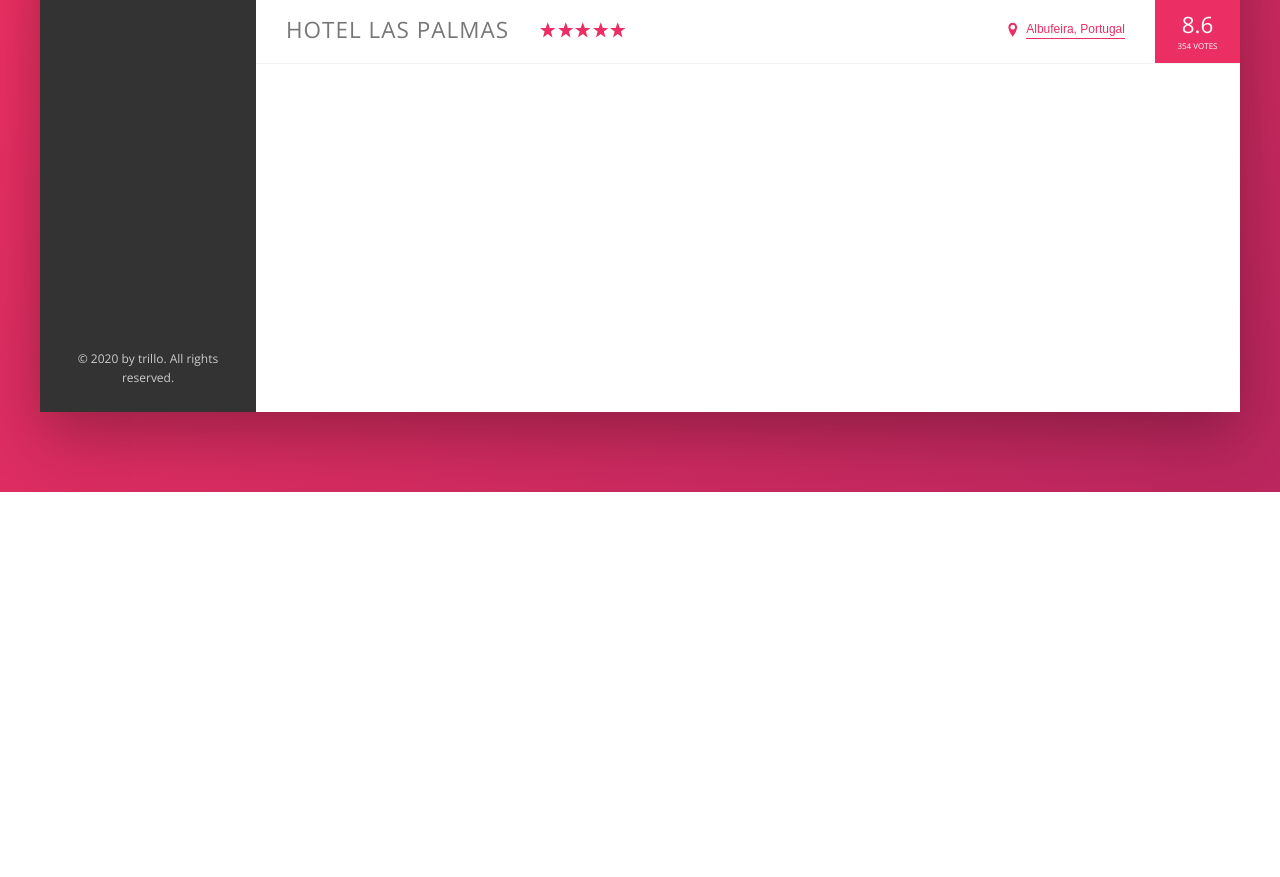
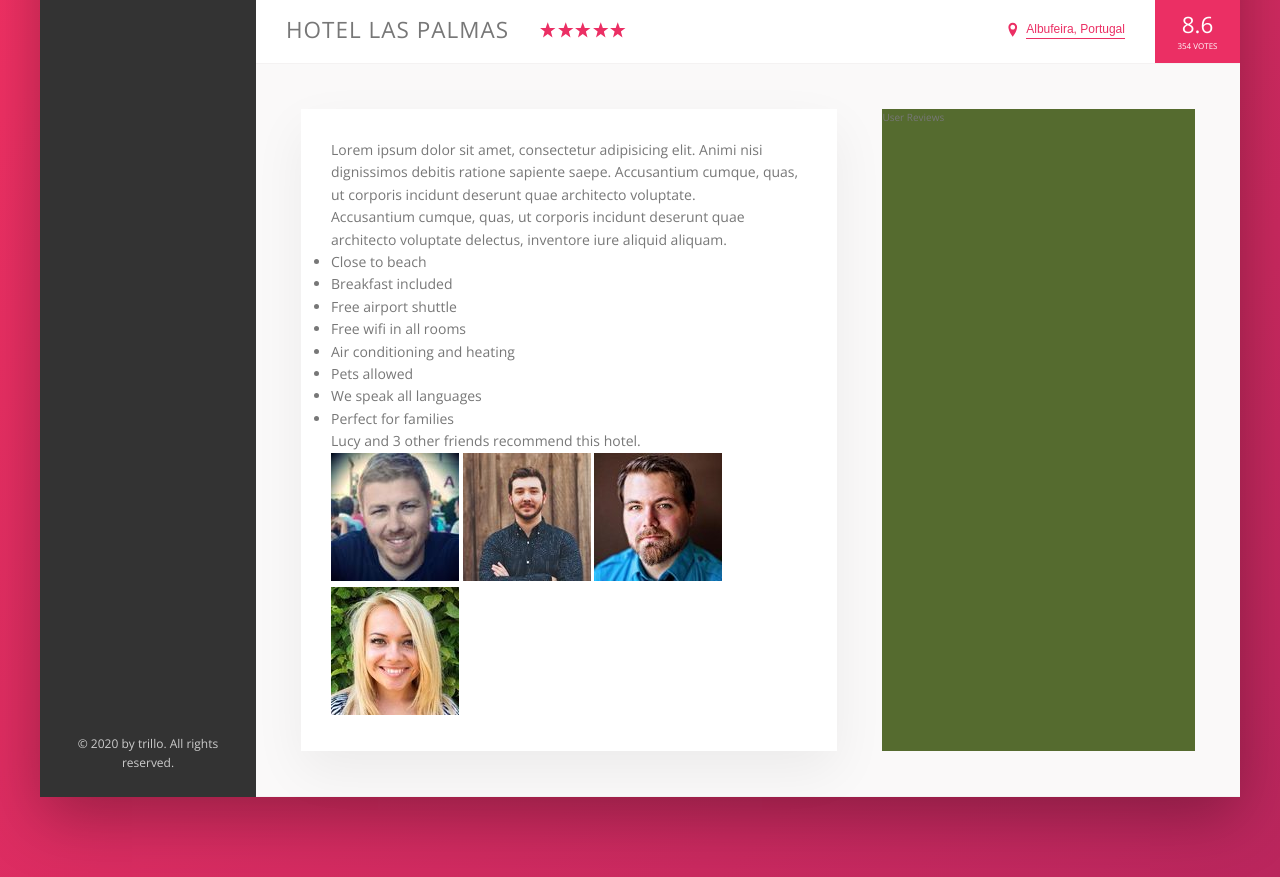
Before and after one commit to nishathapa/Trillo, a website: page index.html in a window 1280 px wide. Shown: the part 538-1415 px from the top of the page. Before the commit the page ends 1030 px from the top, so only its background shows below. Drawn offline with nearby package versions, Linux system fonts and the light colour scheme.

Commit message:
Started description section

```diff
--- a/index.html
+++ b/index.html
@@ -141,11 +141,48 @@
                            <div class="overview__rating-average">8.6</div>
                            <div class="overview__rating-count">354 votes</div>
                        </div>
+                   </div>
+                   <div class="detail">
+                       <div class="description">
+                            <p class="paragraph">
+                                Lorem ipsum dolor sit amet, consectetur adipisicing elit. Animi nisi dignissimos debitis
+                                 ratione sapiente saepe. Accusantium cumque, quas, ut corporis incidunt deserunt quae
+                                 architecto voluptate.
+                            </p>
 
+                            <p class="paragraph">
+                                Accusantium cumque, quas, ut corporis incidunt deserunt quae architecto voluptate
+                                delectus, inventore iure aliquid aliquam.
+                            </p>
+
+                            <ul class="list">
+                                <li class="list__item">Close to beach</li>
+                                <li class="list__item">Breakfast included</li>
+                                <li class="list__item">Free airport shuttle</li>
+                                <li class="list__item">Free wifi in all rooms</li>
+                                <li class="list__item">Air conditioning and heating</li>
+                                <li class="list__item">Pets allowed</li>
+                                <li class="list__item">We speak all languages</li>
+                                <li class="list__item">Perfect for families</li>
+                            </ul>
+                            <div class="recommend">
+                                <p class="recommen__count">
+                                    Lucy and 3 other friends recommend this hotel.
+                                </p>
+                                <div class="recommend__friends">
+                                    <img src="img/user-3.jpg" alt="Photo of friend 1" class="recommen__photo">
+                                    <img src="img/user-4.jpg" alt="Photo of friend 2" class="recommen__photo">
+                                    <img src="img/user-5.jpg" alt="Photo of friend 3" class="recommen__photo">
+                                    <img src="img/user-6.jpg" alt="Photo of friend 4" class="recommen__photo">
+                                </div>
+                            </div>
+                       </div>
+
+                       <div class="user-reviews">
+                            User Reviews
+                       </div>
 
                    </div>
-
-
                </main>
             </div>
         </div>
--- a/sass/_base.scss
+++ b/sass/_base.scss
@@ -14,6 +14,9 @@
     --color-grey-dark-3: #999;
 
     --shadow-dark: 0 2rem 6rem rgba(0, 0, 0, 0.3);
+    --shadow-light: 0 2rem 5rem rgba(0,0,0,.06);
+
+   --line: 1px solid var(--color-grey-light-2);
 
 }
 
--- a/sass/_components.scss
+++ b/sass/_components.scss
@@ -212,7 +212,7 @@
 //HOTEL OVERVIEW
 .overview {
     display: flex;
-    border-bottom: 1px solid var(--color-grey-light-2);
+    border-bottom: var(--line);
     align-items: center;
 
     &__heading{
--- a/sass/_layout.scss
+++ b/sass/_layout.scss
@@ -11,7 +11,7 @@
     font-size: 1.4rem;
     height: 7rem;
     background-color: #fff;
-    border-bottom: 1px solid var(--color-grey-light-2);
+    border-bottom: var(--line);
     display: flex;
     justify-content: space-between;
     align-items: center;
@@ -32,11 +32,28 @@
 
 .hotel-view {
     background-color: #fff;
-
-    height: 80rem;
-
-
     flex: 1;
 
 
 }
+
+.detail {
+    display: flex;
+    padding: 4.5rem;
+    background-color: var(--color-grey-light-1);
+    border-bottom: var(--line);
+}
+
+.description {
+    background-color: #fff;
+    font-size: 1.4rem;
+    box-shadow: var(--shadow-light);
+    padding: 3rem;
+    flex: 0 0 60%;
+    margin-right: 4.5rem;
+}
+
+.user-reviews {
+    background-color: darkolivegreen;
+    flex: 1;
+}
```
Also changed, not shown: css/style.css.
